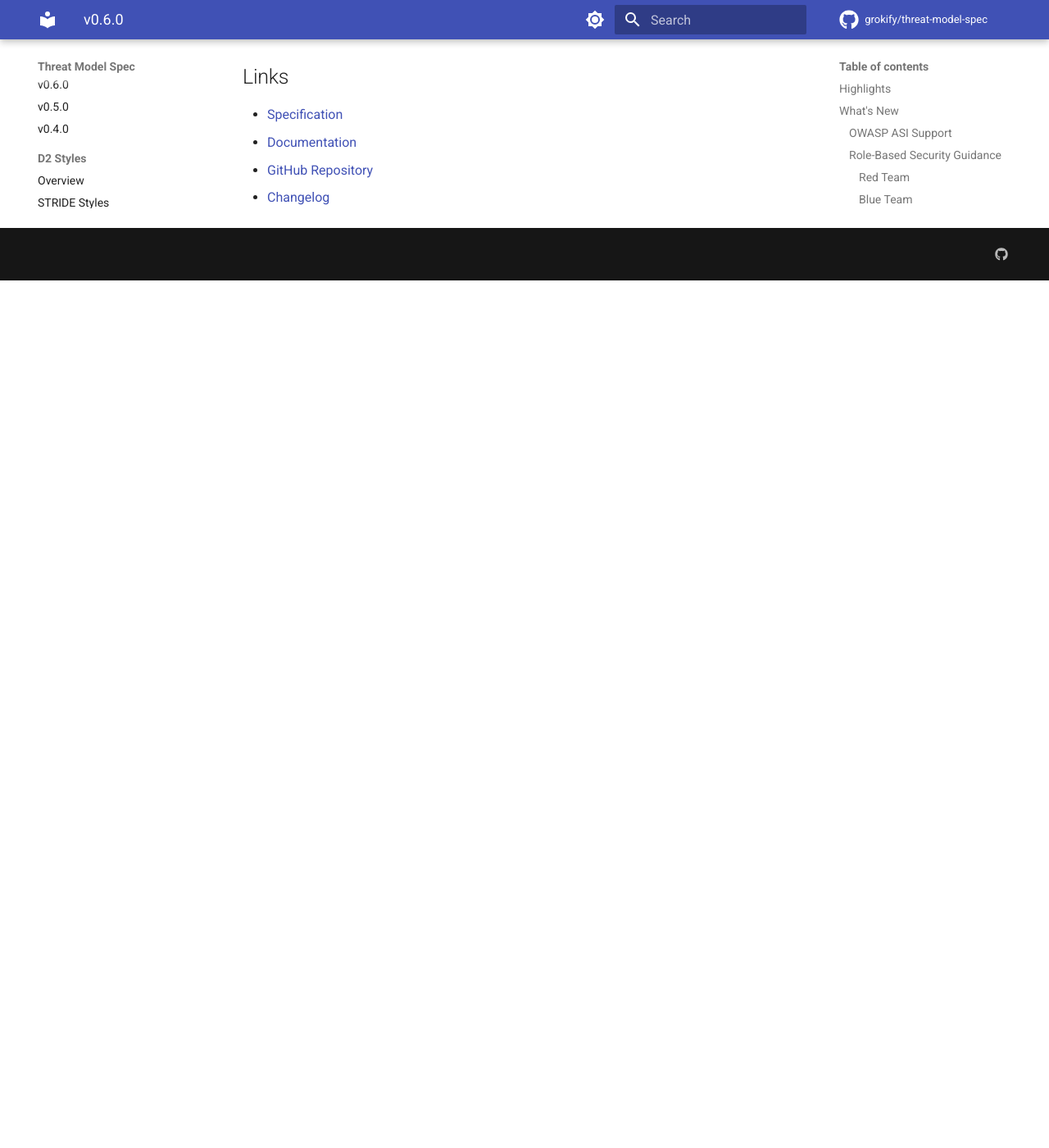
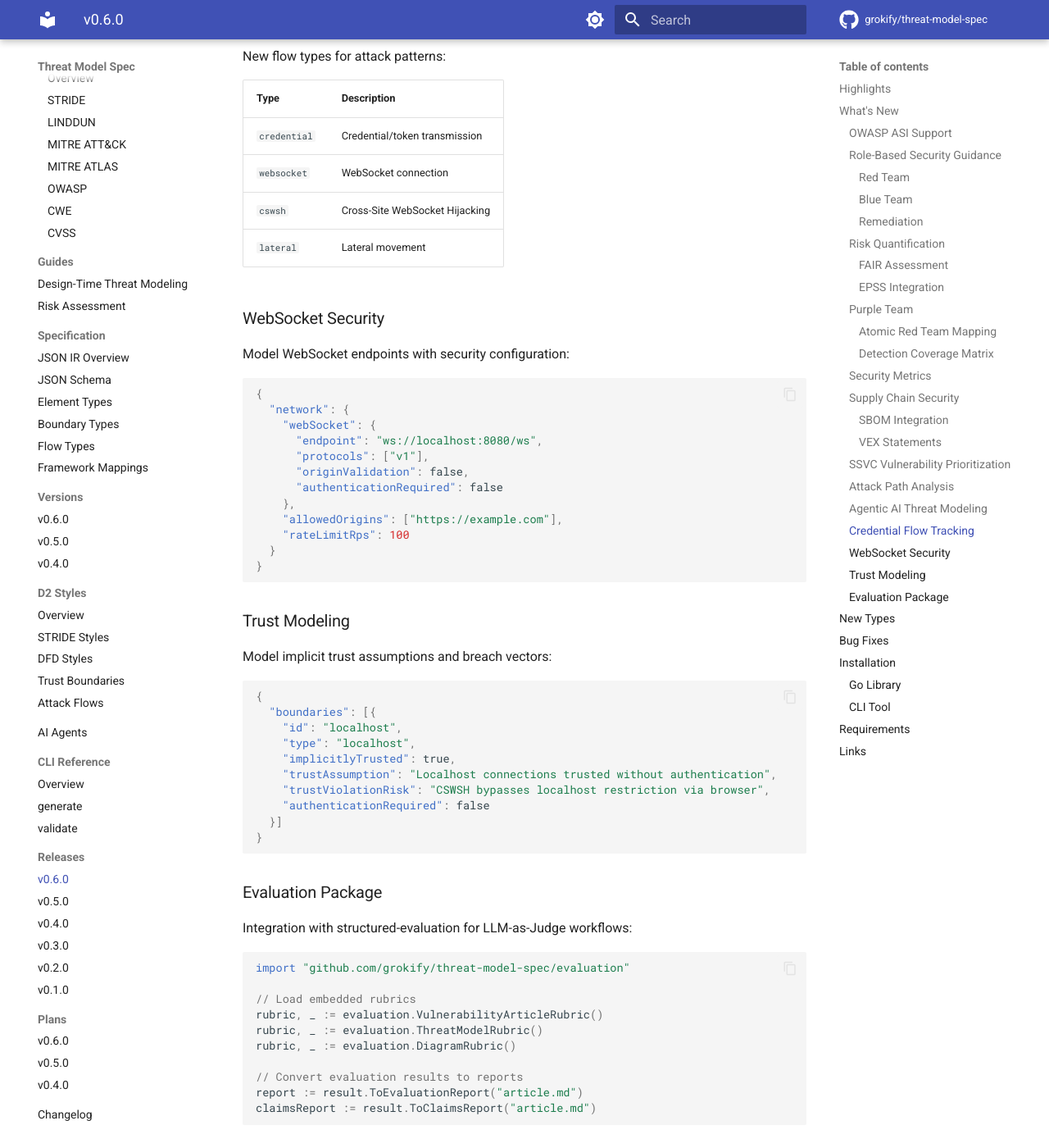
Before and after one commit to grokify/threat-model-spec, an MkDocs documentation site: the page built from docs/releases/v0.6.0.md, in a window 1280 px wide and 1400 px high, scrolled down 6841 px. Shown: the whole window at 82% size. Built offline with MkDocs 1.6.1 and Material for MkDocs 9.7.7, drawn with Linux system fonts in a browser that asks for light colours; comment, search, counter and statistics services are not loaded; before the commit the page ends 7183 px from its top, so only the background shows below that; some of the changed text lies outside the part shown.

Commit message:
docs: consolidate v0.7.0 features into v0.6.0 release
- Update schema $id references from v0.7.0 to v0.6.0
- Update code comments from v0.7.0 to v0.6.0
- Expand v0.6.0 release notes with consolidated features:
  - Agentic AI threat modeling (agent capabilities, execution context)
  - Credential flow tracking for token exfiltration
  - WebSocket security configuration
  - Trust modeling fields
  - New boundary types (container, sandbox, agent, origin)
  - New flow types (credential, websocket, cswsh, lateral)
  - Evaluation package integration

Co-Authored-By: Claude Opus 4.5 <noreply@anthropic.com>

````diff
--- a/docs/releases/v0.6.0.md
+++ b/docs/releases/v0.6.0.md
@@ -1,8 +1,8 @@
 # v0.6.0 Release Notes
 
-**Release Date:** 2026-04-28
+**Release Date:** 2026-06-01
 
-This release introduces comprehensive security enhancements including role-based guidance, risk quantification, threat intelligence, purple team capabilities, supply chain security, and attack path analysis.
+This release introduces comprehensive security enhancements including role-based guidance, risk quantification, threat intelligence, purple team capabilities, supply chain security, attack path analysis, agentic AI threat modeling, and LLM-as-Judge evaluation integration.
 
 ## Highlights
 
@@ -15,6 +15,11 @@ This release introduces comprehensive security enhancements including role-based
 - SSVC vulnerability prioritization with automated decision trees
 - Attack graph analysis with path finding and risk calculation algorithms
 - OWASP Agentic Security Top 10 (ASI 2026) support
+- Agentic AI threat modeling with agent capabilities and execution context
+- Credential flow tracking for token exfiltration and replay attacks
+- WebSocket security configuration and Cross-Site WebSocket Hijacking (CSWSH) modeling
+- Trust modeling fields for implicit trust assumptions and breach vectors
+- LLM-as-Judge evaluation package integration with structured-evaluation
 
 ## What's New
 
@@ -260,6 +265,119 @@ Graph-based attack surface analysis:
 - `CalculatePathRisk()` — Path-based risk scoring
 - `ReachabilityAnalysis()` — Exposure assessment from entry points
 
+### Agentic AI Threat Modeling
+
+Model AI agent capabilities and execution contexts:
+
+```json
+{
+  "elements": [{
+    "id": "agent",
+    "type": "agent",
+    "agentCapabilities": {
+      "toolAccess": ["file_read", "file_write", "code_execution"],
+      "autonomyLevel": "high",
+      "humanOversight": "minimal",
+      "permissions": ["network", "filesystem"]
+    },
+    "executionContext": {
+      "runtime": "python",
+      "sandboxed": false,
+      "privileges": "user",
+      "networkAccess": true
+    }
+  }]
+}
+```
+
+New boundary types for agent modeling:
+
+| Type | Description |
+|------|-------------|
+| `container` | Container boundary |
+| `sandbox` | Application sandbox boundary |
+| `agent` | AI agent execution boundary |
+| `origin` | Browser same-origin boundary |
+
+### Credential Flow Tracking
+
+Track credential lifecycles through systems for token exfiltration and replay attack modeling:
+
+```json
+{
+  "credentialFlows": [{
+    "id": "session-token",
+    "type": "bearer",
+    "source": "auth-server",
+    "targets": ["api-gateway", "websocket"],
+    "exfiltrationRisk": "high",
+    "replayable": true
+  }]
+}
+```
+
+New flow types for attack patterns:
+
+| Type | Description |
+|------|-------------|
+| `credential` | Credential/token transmission |
+| `websocket` | WebSocket connection |
+| `cswsh` | Cross-Site WebSocket Hijacking |
+| `lateral` | Lateral movement |
+
+### WebSocket Security
+
+Model WebSocket endpoints with security configuration:
+
+```json
+{
+  "network": {
+    "webSocket": {
+      "endpoint": "ws://localhost:8080/ws",
+      "protocols": ["v1"],
+      "originValidation": false,
+      "authenticationRequired": false
+    },
+    "allowedOrigins": ["https://example.com"],
+    "rateLimitRps": 100
+  }
+}
+```
+
+### Trust Modeling
+
+Model implicit trust assumptions and breach vectors:
+
+```json
+{
+  "boundaries": [{
+    "id": "localhost",
+    "type": "localhost",
+    "implicitlyTrusted": true,
+    "trustAssumption": "Localhost connections trusted without authentication",
+    "trustViolationRisk": "CSWSH bypasses localhost restriction via browser",
+    "authenticationRequired": false
+  }]
+}
+```
+
+### Evaluation Package
+
+Integration with structured-evaluation for LLM-as-Judge workflows:
+
+```go
+import "github.com/grokify/threat-model-spec/evaluation"
+
+// Load embedded rubrics
+rubric, _ := evaluation.VulnerabilityArticleRubric()
+rubric, _ := evaluation.ThreatModelRubric()
+rubric, _ := evaluation.DiagramRubric()
+
+// Convert evaluation results to reports
+report := result.ToEvaluationReport("article.md")
+claimsReport := result.ToClaimsReport("article.md")
+```
+
 ## New Types
 
 | Type | Description |
@@ -279,6 +397,15 @@ Graph-based attack surface analysis:
 | `SSVCAssessment` | SSVC prioritization |
 | `AttackGraph` | Graph-based attack surface |
 | `AttackPath` | Path analysis results |
+| `AgentCapabilities` | AI agent tool access and autonomy |
+| `ExecutionContext` | Runtime environment and privileges |
+| `CredentialFlow` | Token lifecycle tracking |
+| `AttackPattern` | Reusable attack pattern templates |
+| `WebSocketConfig` | WebSocket security configuration |
+
+## Bug Fixes
+
+- Fixed Windows compatibility issue with embedded rubric loading (path separator)
 
 ## Installation
 
````
Also changed, not shown: 5 other files.
